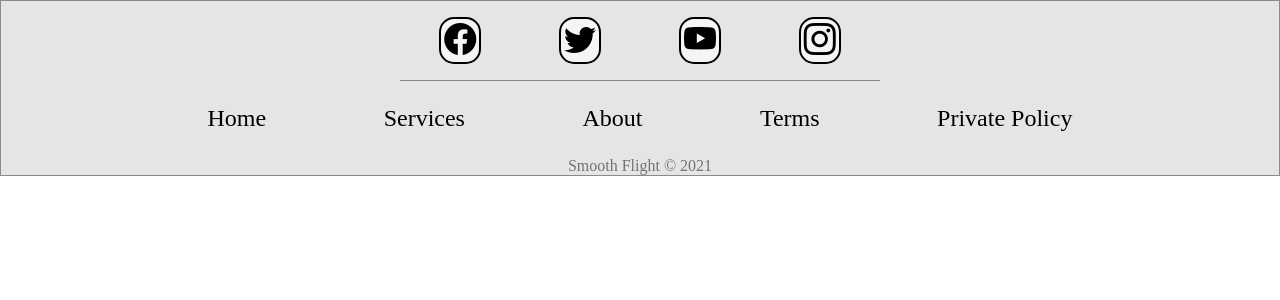
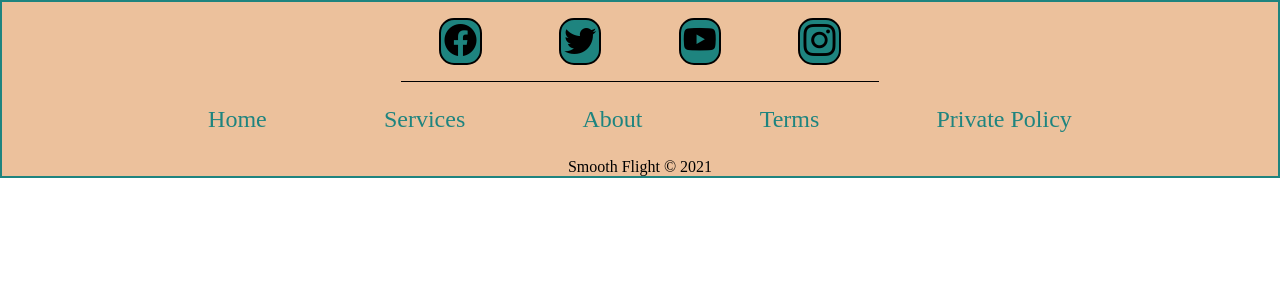
Before and after one commit to Yass-13/site-de-voyage, a PHP site: page /Footer.html in a window 1280 px wide. Shown: the top 300 px of the page. Run offline with PHP 8.4, Linux system fonts and the light colour scheme; some libraries are stand-ins or nearby versions.

Commit message:
Footer add of colors variables and commentary

```diff
--- a/Footer.html
+++ b/Footer.html
@@ -8,14 +8,17 @@
     <link rel="stylesheet" href="https://cdn.jsdelivr.net/npm/bootstrap-icons@1.6.1/font/bootstrap-icons.css">
     <link rel="stylesheet" href="/FooterStyle.css">
 </head>
+<!-- THREE CATEGORY FOOTER -->
 <body>
     <div class="containerFooter DflexC">
+        <!-- SOCIAL ICONS -->
         <div class="socialFooter DflexC">
             <i class="bi bi-facebook"></i>
             <i class="bi bi-twitter"></i>
             <i class="bi bi-youtube"></i>
             <i class="bi bi-instagram"></i>
         </div>
+        <!-- LINKS -->
         <div class="linkFooter DflexC">
             <a href="" class="link">home</a>
             <a href="" class="link">services</a>
@@ -23,6 +26,7 @@
             <a href="" class="link">terms</a>
             <a href="" class="link">private policy</a>
         </div>
+        <!-- COPYRIGHT -->
         <div class="Copyright">
             <p>Smooth Flight &copy; 2021</p>
         </div>
--- a/FooterStyle.css
+++ b/FooterStyle.css
@@ -3,6 +3,11 @@
     padding: 0;
 }
 /* GLOBAL STYLES */
+:root{
+    --main-color: #1e847f;
+    --secondary-color: #ecc19c;
+    --tertiary-color: #000000;
+}
 .DflexC{
     display: flex;
     align-items: center;
@@ -10,33 +15,37 @@
 }
 a{
     text-decoration: none;
-    color: black;
+    color: var(--main-color);
 }
+/* FOOTER CONTAINER */
 .containerFooter{
     flex-direction: column;
     gap: 1.5em;
-    border: 1px solid rgba(0, 0, 0, 0.4);
-    background-color: rgba(0, 0, 0, 0.1);
+    border: 2px solid var(--main-color);
+    background-color: var(--secondary-color);
 }
+/* SOCIAL ICONS CONTAINER */
 .socialFooter{
     padding: 1em;
     justify-content: space-around;
     width: 35%;
     gap: 2em;
-    border-bottom: 1px solid rgba(0, 0, 0, 0.4);
+    border-bottom: 1px solid var(--tertiary-color);
 }
+/* SOCIAL ICONS */
 .socialFooter i{
     font-size: 2em;
     padding: 0.1em;
-    border: 2px solid black;
+    border: 2px solid var(--tertiary-color);
     border-radius: 15px;
-    background-color: whitesmoke;
+    background-color: var(--main-color);
 }
 .socialFooter i:hover{
     border: 2px solid whitesmoke;
     color: whitesmoke;
-    background-color: rgba(0, 0, 0, 0.4);
+    background-color: var(--main-color);
 }
+/* LINKS CONTAINER */
 .linkFooter{
     justify-content: space-around;
     gap: 1em;
@@ -44,13 +53,15 @@ a{
     font-size: 1.5em;
     text-transform: capitalize;
 }
+/* LINKS */
 .linkFooter a{
-    border-bottom: 1px solid rgba(0, 0, 0, 0);
+    border-bottom: 1px solid var(--secondary-color);
 }
 .linkFooter a:hover{
-    color: rgba(0, 0, 0, 0.4);
-    border-bottom: 1px solid rgba(0, 0, 0, 0.4);
+    color: whitesmoke;
+    border-bottom: 1px solid whitesmoke;
 }
+/* COPYRIGHT CONTAINER */
 .Copyright p{
-    color: rgba(0, 0, 0, 0.5);
+    color: var(--tertiary-color);
 }
```
